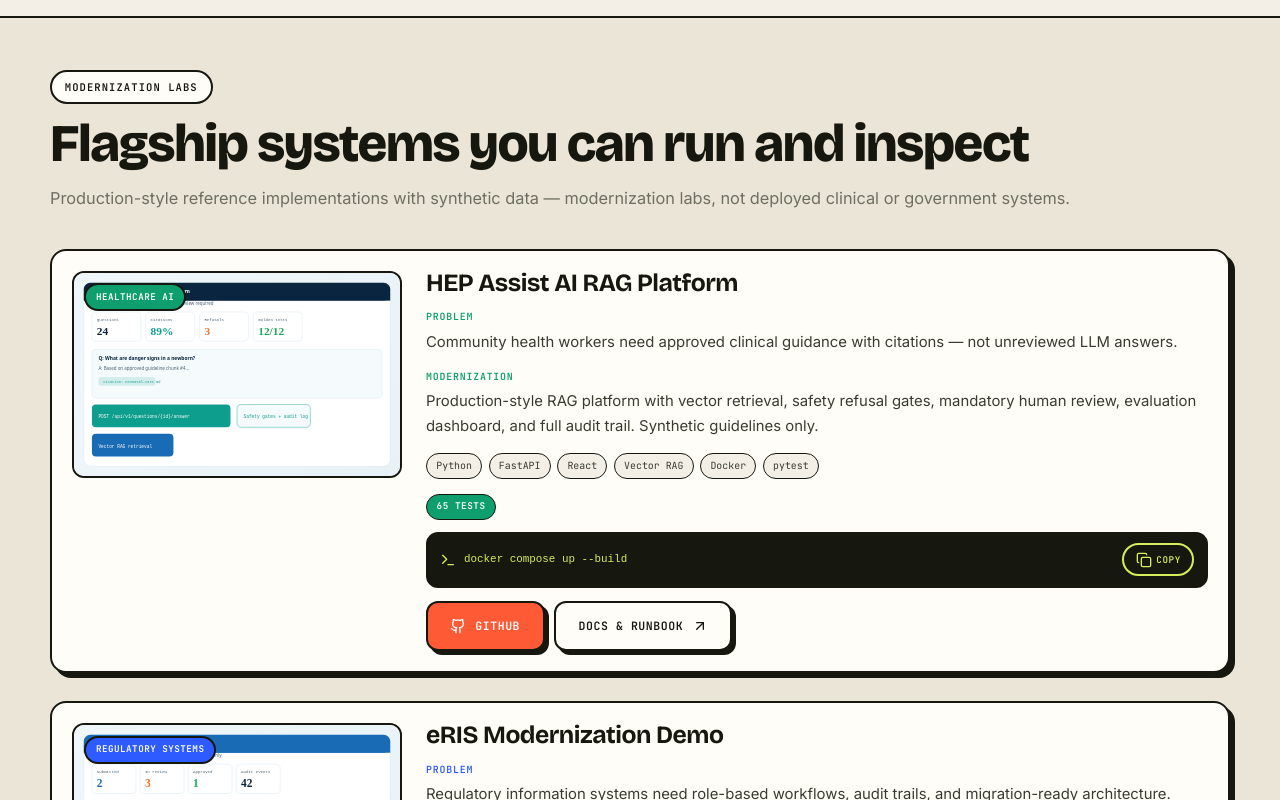
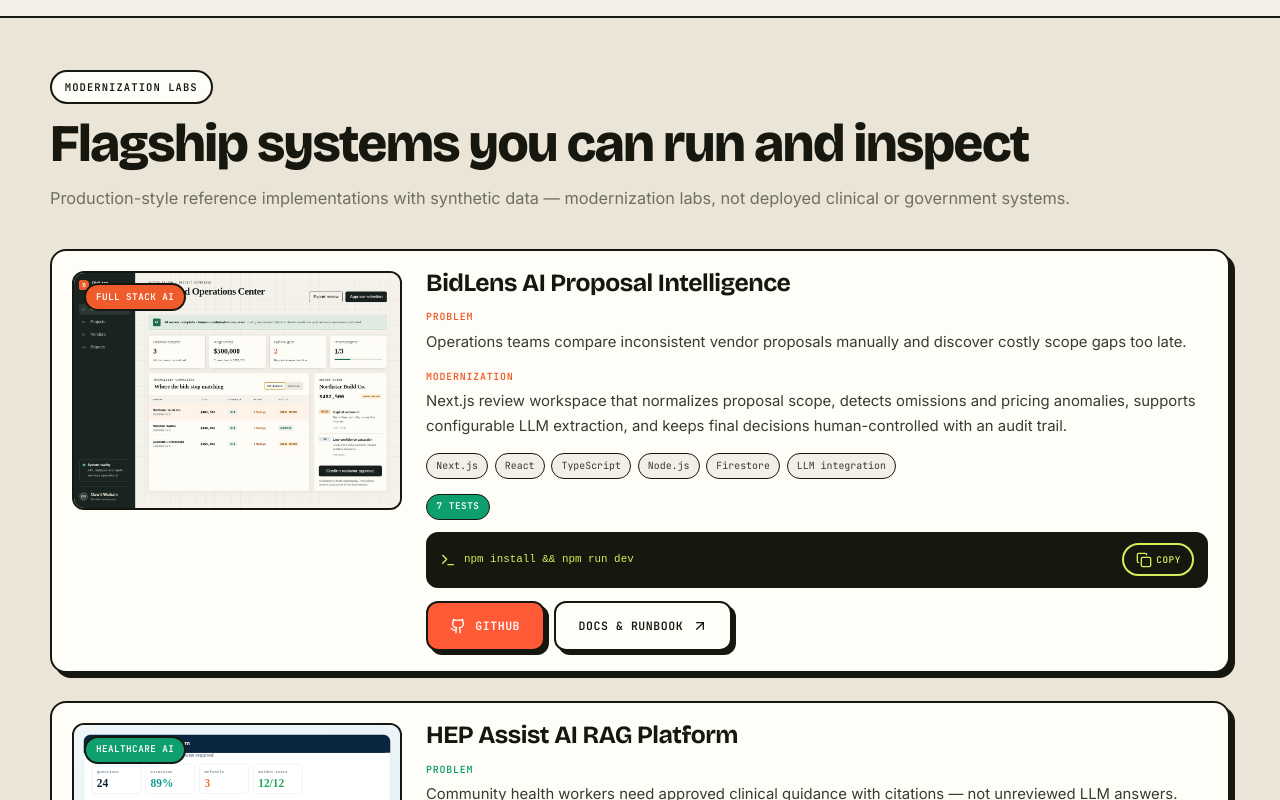
Before and after one commit to dawit-Tegegnwork/portfolio-website, a React (Create React App) app: page / in a window 1280 px wide. Shown: the part 2000-2800 px from the top of the page. Built offline with nearby package versions, Linux system fonts and the light colour scheme.

Commit message:
Feature BidLens AI in portfolio

```diff
--- a/src/data/site.js
+++ b/src/data/site.js
@@ -8,7 +8,7 @@ export const profile = {
     'Software engineer in Ethiopia building production-style modernization labs for health programs, regulatory systems, and clinical operations — with synthetic data, tests, and runbooks recruiters can verify.',
   credibility: [
     '100+ automated tests',
-    '8 modernization labs',
+    '9 modernization labs',
     'Docker + CI on every repo',
     'Synthetic data only',
     'Docs & runbooks included',
@@ -30,7 +30,7 @@ export const availability = {
 
 export const heroStats = [
   { value: '100+', label: 'automated tests' },
-  { value: '8', label: 'modernization labs' },
+  { value: '9', label: 'modernization labs' },
   { value: '6', label: 'core tech stacks' },
   { value: '100%', label: 'synthetic data' },
 ];
@@ -83,8 +83,8 @@ export const rolePathways = [
     title: 'Backend / Full Stack Engineer',
     summary: 'REST APIs, RBAC, workflow engines, transaction safety, and mobile backends.',
     accent: '#E8963A',
-    labIds: ['enterprise-workflow', 'golang-api', 'firebase'],
-    skills: ['FastAPI', 'Go', 'JWT/RBAC', 'PostgreSQL', 'Firebase'],
+    labIds: ['bidlens', 'enterprise-workflow', 'golang-api', 'firebase'],
+    skills: ['Next.js', 'TypeScript', 'FastAPI', 'PostgreSQL', 'Firebase'],
   },
   {
     id: 'support',
@@ -97,6 +97,22 @@ export const rolePathways = [
 ];
 
 export const modernizationLabs = [
+  {
+    id: 'bidlens',
+    name: 'BidLens AI Proposal Intelligence',
+    tag: 'Full Stack AI',
+    accent: '#EF5B2A',
+    problem:
+      'Operations teams compare inconsistent vendor proposals manually and discover costly scope gaps too late.',
+    modernization:
+      'Next.js review workspace that normalizes proposal scope, detects omissions and pricing anomalies, supports configurable LLM extraction, and keeps final decisions human-controlled with an audit trail.',
+    stack: ['Next.js', 'React', 'TypeScript', 'Node.js', 'Firestore', 'LLM integration'],
+    github: 'https://github.com/dawit-Tegegnwork/bidlens-ai',
+    localTest: 'npm install && npm run dev',
+    docsUrl: 'https://github.com/dawit-Tegegnwork/bidlens-ai#run-locally',
+    tests: 7,
+    screenshot: `${process.env.PUBLIC_URL || ''}/screenshots/bidlens-ai.png`,
+  },
   {
     id: 'hep-assist',
     name: 'HEP Assist AI RAG Platform',
@@ -196,6 +212,21 @@ const screenshotBase = `${process.env.PUBLIC_URL || ''}/screenshots`;
 
 export const caseStudies = [
   {
+    id: 'bidlens',
+    title: 'BidLens AI Proposal Intelligence',
+    roleFit: 'Senior Full Stack / AI Engineer',
+    accent: '#EF5B2A',
+    problem:
+      'Proposal reviewers need a fast, auditable way to compare vendor scope, prices, and exclusions without delegating decisions to AI.',
+    modernization:
+      'Responsive Next.js product with TypeScript domain logic, Node.js APIs, Zod validation, configurable LLM extraction, Firestore security rules, reviewer approvals, request IDs, Docker, and CI.',
+    stack: ['Next.js', 'TypeScript', 'Node.js', 'Firestore', 'LLM structured output', 'Docker'],
+    howToTest: 'npm install && npm run dev',
+    github: 'https://github.com/dawit-Tegegnwork/bidlens-ai',
+    tests: 7,
+    screenshot: `${screenshotBase}/bidlens-ai.png`,
+  },
+  {
     id: 'hep-assist',
     title: 'HEP Assist AI RAG Platform',
     roleFit: 'Healthcare AI Engineer',
@@ -290,5 +321,5 @@ export const proofItems = [
   { value: 'CI', label: 'GitHub Actions on every repo', badge: 'ci', accent: '#E8963A' },
   { value: '100%', label: 'synthetic data — safe to evaluate', badge: 'safe', accent: '#FF5A36' },
   { value: 'Docs', label: 'architecture notes & runbooks', badge: 'docs', accent: '#14150F' },
-  { value: '8', label: 'modernization labs on GitHub', badge: 'repos', accent: '#0F9E6E' },
+  { value: '9', label: 'modernization labs on GitHub', badge: 'repos', accent: '#0F9E6E' },
 ];
```
Also changed, not shown: public/screenshots/bidlens-ai.png (added), 6 other files (tests, documents, lock files or other folders).
